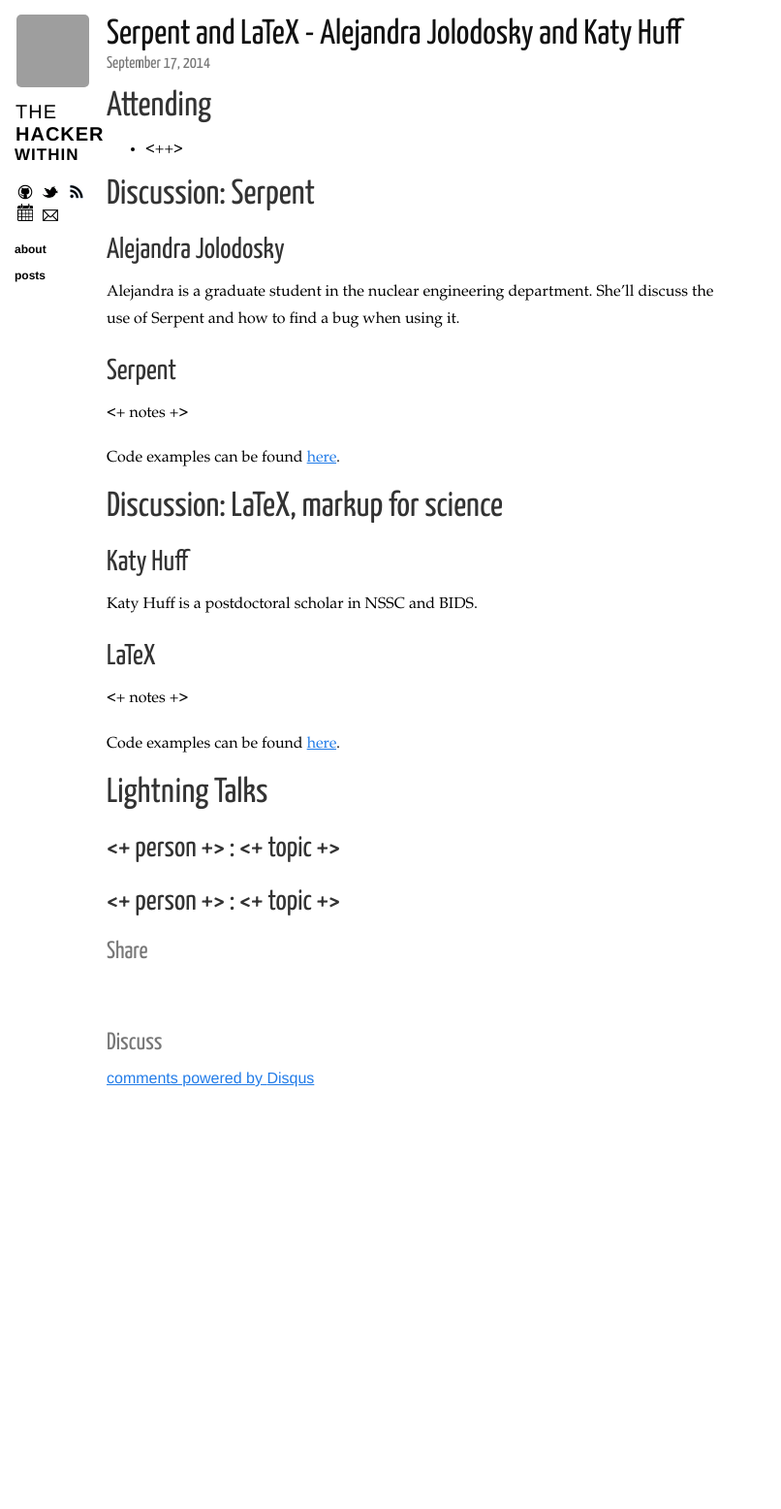
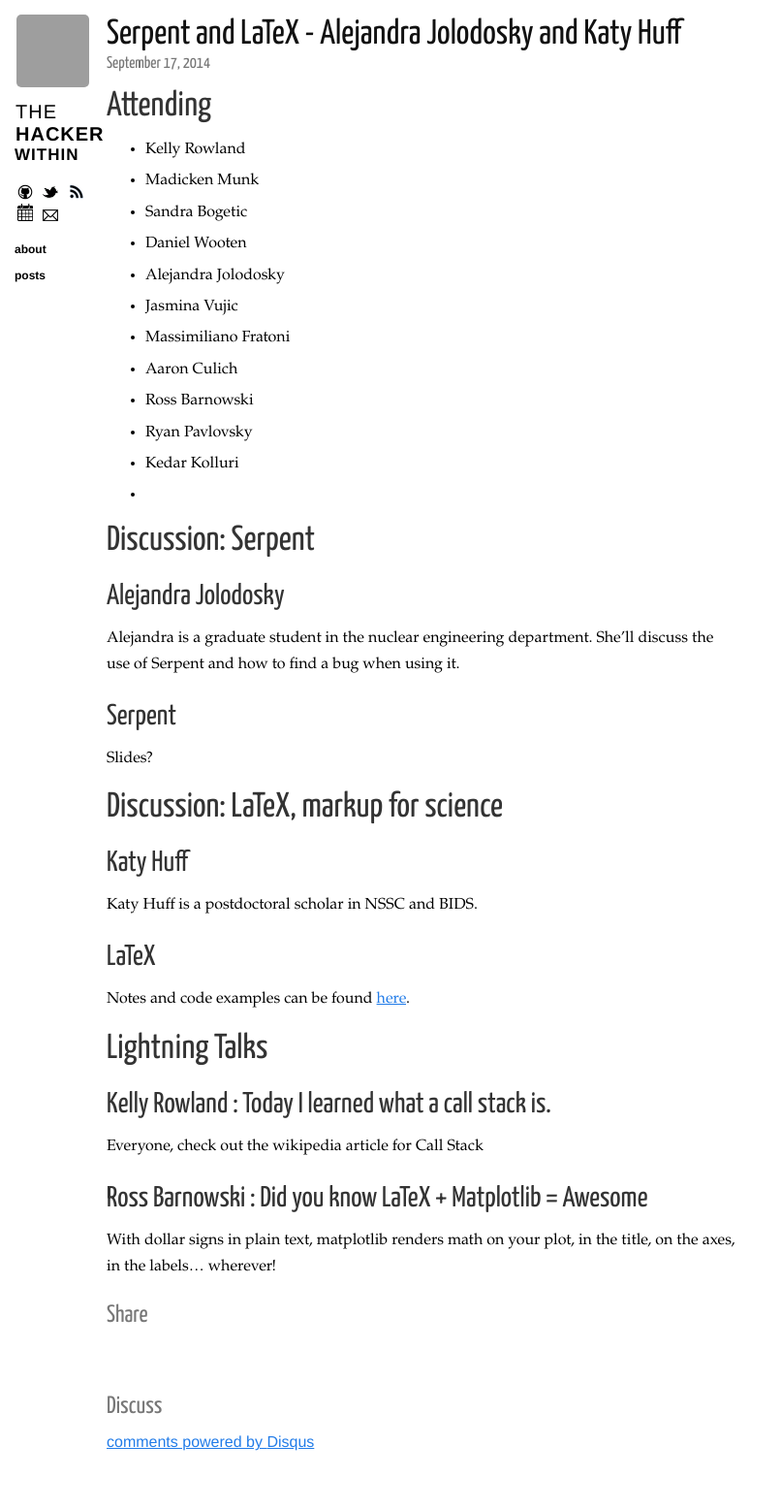
Before and after one commit to thehackerwithin/berkeley, a Jekyll site: the page built from _posts/2014-09-17-serpent-and-latex.markdown, in a window 1280 px wide. Shown: the whole page at 97% size, without its empty margins (0-806 px from the left). Built offline with Jekyll 4.4.1, drawn with Linux system fonts in a browser that asks for light colours; nearby versions of some CDN libraries; Markdown is read by kramdown in place of the engine named in the settings; comment, search, counter and statistics services are not loaded; before the commit the page ends 1181 px from its top, so only the background shows below that; grey boxes are pictures that could not be loaded.

Commit message:
updates post

```diff
--- a/_posts/2014-09-17-serpent-and-latex.markdown
+++ b/_posts/2014-09-17-serpent-and-latex.markdown
@@ -9,7 +9,18 @@ tags: meeting latex serpent
 
 # Attending
 
-- <++>
+- Kelly Rowland
+- Madicken Munk
+- Sandra Bogetic
+- Daniel Wooten
+- Alejandra Jolodosky
+- Jasmina Vujic
+- Massimiliano Fratoni
+- Aaron Culich
+- Ross Barnowski
+- Ryan Pavlovsky
+- Kedar Kolluri
+-
 
 # Discussion: Serpent
 
@@ -21,9 +32,7 @@ discuss the use of Serpent and how to find a bug when using it.
 
 ## Serpent
 
-<+ notes +>
-
-Code examples can be found [here][serpent].
+Slides?
 
 # Discussion: LaTeX, markup for science
 
@@ -33,15 +42,18 @@ Katy Huff is a postdoctoral scholar in NSSC and BIDS.
 
 ## LaTeX
 
-<+ notes +>
-
-Code examples can be found [here][latex].
+Notes and code examples can be found [here][latex].
 
 # Lightning Talks
 
-## <+ person +> : <+ topic +>
+## Kelly Rowland : Today I learned what a call stack is.
 
-## <+ person +> : <+ topic +>
+Everyone, check out the wikipedia article for Call Stack
+
+## Ross Barnowski : Did you know LaTeX + Matplotlib = Awesome
+
+With dollar signs in plain text, matplotlib renders math on your plot, in the
+title, on the axes, in the labels... wherever!
 
 [serpent]: https://github.com/thehackerwithin/berkeley/tree/master/topic "Code Examples"
-[latex]: https://github.com/thehackerwithin/berkeley/tree/master/topic "Code Examples"
+[latex]: https://github.com/thehackerwithin/berkeley/tree/master/LaTeX "Code Examples"
```
